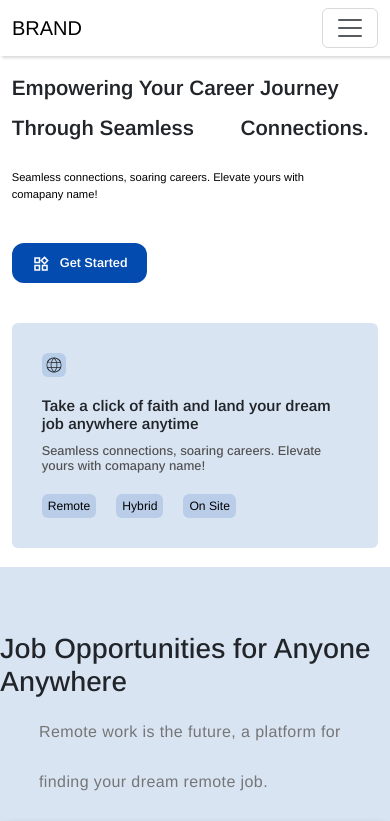
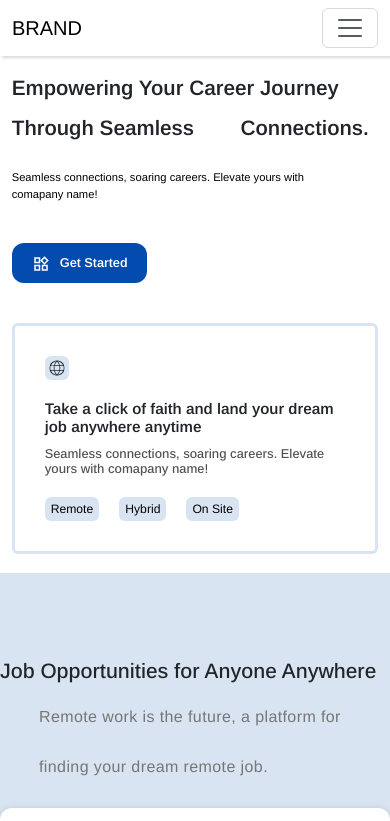
Before and after one commit to c4928315/project002, a React (Create React App) app: page / in a window 390 px wide. Shown: the top 821 px of the page. Built offline with nearby package versions, Linux system fonts and the light colour scheme; no server answers; some icons are missing.

Commit message:
on my way

```diff
--- a/src/Components/FindJobs/findJobs.css
+++ b/src/Components/FindJobs/findJobs.css
@@ -85,3 +85,10 @@
 .findJobsInner{
     line-height: 50px;
 }
+
+@media screen and (min-width: 320px) and (max-width: 736px) {
+
+    .findJobsHeader h1{
+      font-size: 1.3em;
+    }
+  }
--- a/src/Components/Hero/hero.css
+++ b/src/Components/Hero/hero.css
@@ -413,6 +413,8 @@
 
   .heroMainSecBtn{
     width: 100%;
+    background-color: white;
+    border: 3px solid var(--light-blue);
   }
 
   .heroMainH, .heroMainP{
```
